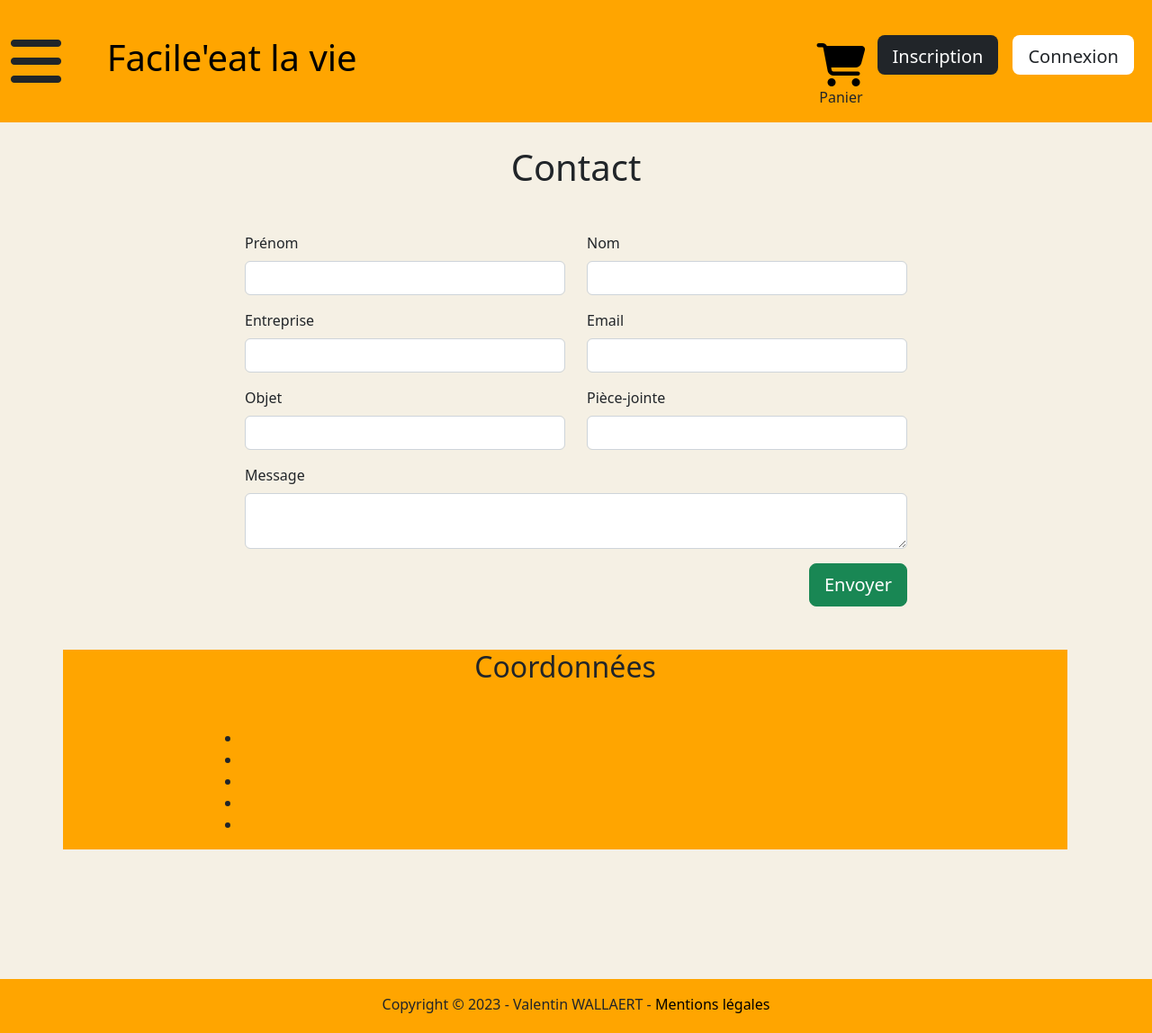
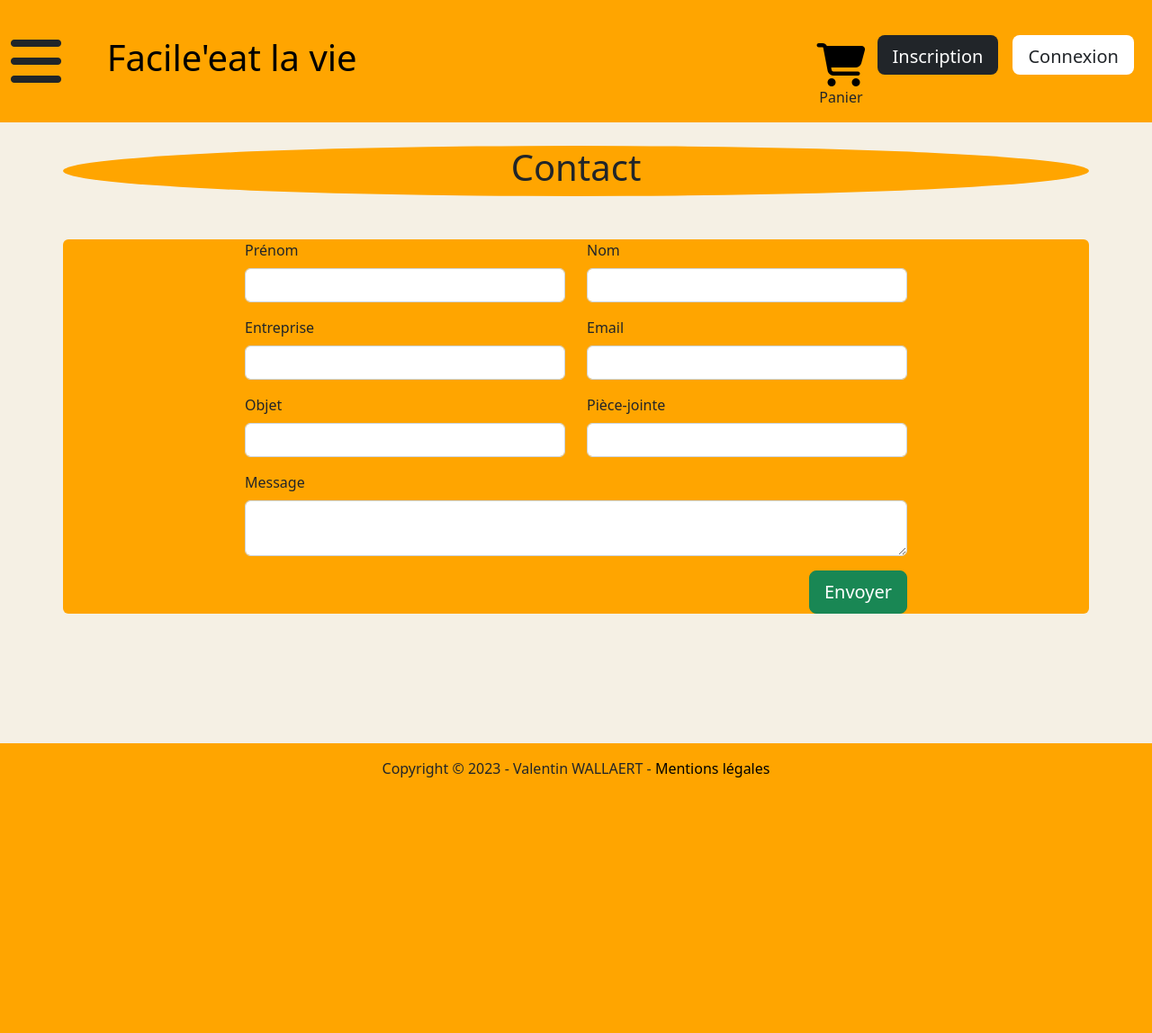
Before and after one commit to ValentinWall/ProjetfilRouge, a Symfony app: template templates/contact/index.html.twig in a window 1280 px wide. Shown: the whole page at 90% size. After the commit the page ends 864 px from the top, so only its background shows below. Run offline with Twig, Linux system fonts and the light colour scheme; the template is opened without the code that fills it, so the values that code supplies are empty; form fields are guessed from the names that the template uses; some libraries are stand-ins or nearby versions.

Commit message:
update css

```diff
--- a/templates/cart/index.html.twig
+++ b/templates/cart/index.html.twig
@@ -13,7 +13,7 @@
         </div>
 
         <div class="row">
-            <div class="col-12">
+            <div class="col-12 rounded-top orange">
                 <table class="table table-hover align-middle">
                     <thead>
                         <tr>
@@ -23,7 +23,7 @@
                             <th>Sous-total</th>
                         </tr>
                     </thead>
-                    <tbody>
+                    <tbody class="bg-light">
                         {% for element in cart %}
                             <tr>
                                 <td> {{ element.product.name }}
--- a/templates/contact/index.html.twig
+++ b/templates/contact/index.html.twig
@@ -6,28 +6,28 @@
 
 <div class="container">
 
-    <div class="row">
-        <div class="col-12 text-center titre">
-            <h1 class="my-5">Contact</h1>
+    <div class="row my-5">
+        <div class="col-12 text-center titre orange rounded-circle">
+            <h1 class="">Contact</h1>
         </div>
     </div>
 
     {{ form_start(contactForm) }}
 
-        <div class="row">
+        <div class="row orange rounded-top">
             <div class="col-4 offset-2">
                 {{ form_row(contactForm.first_name, {
                     'label': 'Prénom'
                 }) }}
             </div>
-            <div class="col-4">
+            <div class="col-4 orange">
                 {{ form_row(contactForm.last_name, {
                     'label': 'Nom'
                 }) }}
             </div>
         </div>
 
-        <div class="row">
+        <div class="row orange">
             <div class="col-4 offset-2">
                 {{ form_row(contactForm.company, {
                     'label': 'Entreprise'
@@ -40,7 +40,7 @@
             </div>
         </div>
 
-        <div class="row">
+        <div class="row orange">
             <div class="col-4 offset-2">
                 {{ form_row(contactForm.subject, {
                     'label': 'Objet'
@@ -53,7 +53,7 @@
             </div>
         </div>
 
-        <div class="row">
+        <div class="row orange">
             <div class="col-8 offset-2">
                 {{ form_row(contactForm.message, {
                     'label': 'Message'
@@ -61,7 +61,7 @@
             </div>
         </div>
 
-        <div class="row mb-5">
+        <div class="row mb-5 orange rounded-bottom">
             <div class="col-8 offset-2 text-end">
                 <a href="{{ path('/accueil') }}" class="btn btn-lg btn-success"> Envoyer </a>
             </div>
@@ -69,21 +69,6 @@
 
     {{ form_end(contactForm) }}
 
-
-
-    <div class="row my-5 orange w-100">
-        <div class="col-8 offset-2 text-center">
-            <h2 class="mb-5">Coordonnées</h2>
-            <ul class="p-0">
-                <li>{{ contact_company }}</li>
-                <li>{{ contact_adress }}</li>
-                <li>{{ contact_zip ~ ' ' ~ contact_city }}</li>
-                <li>{{ contact_phone }}</li>
-                <li>{{ contact_mail }}</li>
-            </ul>
-        </div>
-    </div>
-
 </div>
 
 {% endblock %}
--- a/templates/security/login.html.twig
+++ b/templates/security/login.html.twig
@@ -7,12 +7,12 @@
     <div class="container">
 
         <div class="row my-5">
-            <div class="col-12 text-center titre">
+            <div class="col-12 text-center titre orange rounded-circle">
                 <h1>Connexion</h1>
             </div>
         </div>
 
-        <div class="row mt-5 py-5">
+        <div class="row mt-5 py-5 orange rounded-5">
 
             <form method="post">
 
--- a/templates/security/register.html.twig
+++ b/templates/security/register.html.twig
@@ -8,12 +8,12 @@
 
 
         <div class="row my-5 pt-5">
-            <div class="col-12 text-center titre">
+            <div class="col-12 text-center titre orange rounded-circle">
                 <h1>Inscription</h1>
             </div>
         </div>
 
-        <form method="post">
+        <form method="post" class="orange rounded-5">
 
                 {{ form_start(registrationForm) }}
 
```
